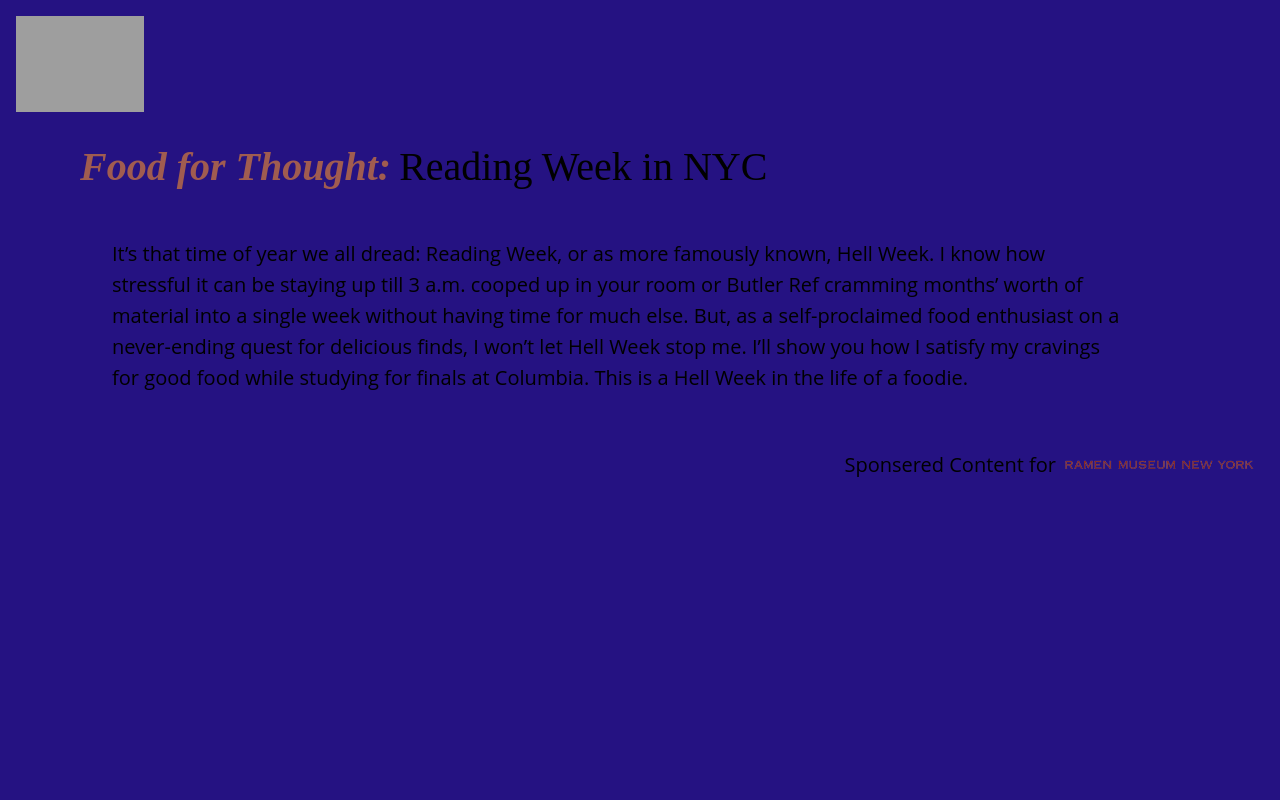
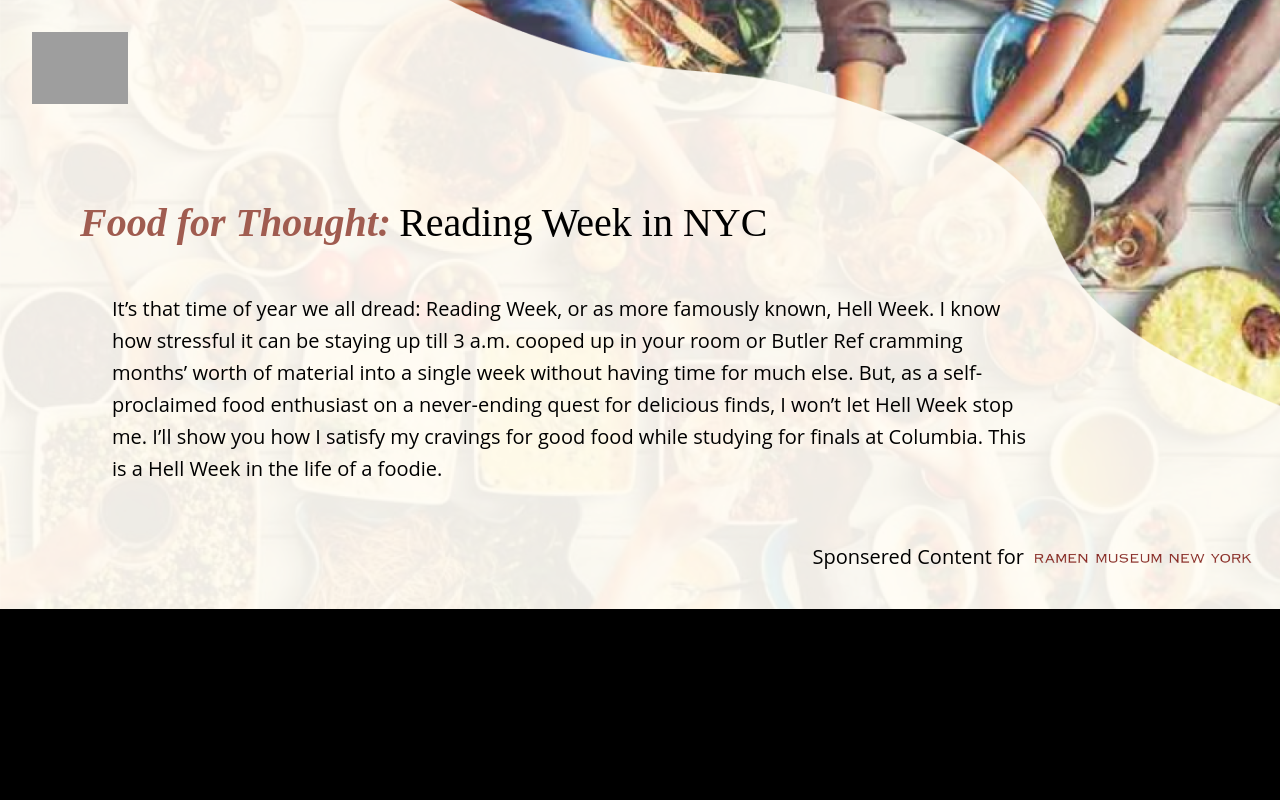
Before and after one commit to spectatorpublishing/ramen-museum, a React (Create React App) app: page / in a window 1280 px wide. Shown: the top 800 px of the page. Built offline with nearby package versions, Linux system fonts and the light colour scheme; grey boxes are pictures that could not be loaded.

Commit message:
fixed
- what about tablet size? awkward when half screen desktop too
- not open sans

```diff
--- a/src/containers/Home.js
+++ b/src/containers/Home.js
@@ -1,24 +1,22 @@
 import React from 'react';
 import styled from 'styled-components';
 
+import foodBackground from '../images/top_background.png'
 import vector from '../images/top_overlay_vector.png'
 import ramenLogo from '../images/ramen_museum_logo.png'
 
 import { device } from '../device';
 
 const Wrapper1 = styled.div`
-    background-image: url(https://s3-alpha-sig.figma.com/img/1a28/895d/fcc125d44e25b4b14f1c759cf674fa5b?Expires=1623024000&Signature=ccjo2IDnSKLKgNyROBKNKET4oX13O8xSzaN7viLtUuTEpD9dtnu~1fUa4L4u94Ky5WzAPTudstz0EMq3p8ANyLaUx4V9cBv22ESpOhEPZX22eEPMG6rAdllBbKE4zKj8gdvf-NZ0kqcvnOBJPC3MANcTLFSFJwh~2SP59RzKbTqlMczCVSWX33I-S~WdjWQAcm4ST3tkNgLHsyvBvkCKxeehcbS~uEReUmJHJpeIFLwPnzsp288AtiTURXZTXxB4fg2m-g4QN9S4p4V277cBBLVGKsmtar-UXwCAr0BniOdPZg1wUPDTUzrWz1tCS7AkaS8LXItAkaMLxczdnKgxUg__&Key-Pair-Id=APKAINTVSUGEWH5XD5UA);
-
-
-    background-position: center;
-    height: 750px;
+    background-image: url(${foodBackground});
+    background-position: left;
+    background-repeat: no-repeat;
+    background-size: cover;
 
     @media ${device.tablet} {
-        height: 175vh;
     }
 
     @media ${device.laptopS} {
-        background: #251282;
     }
 `;
 
@@ -27,7 +25,9 @@ const TextWrapper = styled.div`
     flex-direction: column;
 
     background-image: url(${vector});
-    background-position: center;
+    background-position: left;
+    background-repeat: no-repeat;
+    background-size: cover;
 
     margin: auto;
     padding: 1rem;
@@ -36,7 +36,6 @@ const TextWrapper = styled.div`
 
     @media ${device.laptopS} {
         margin-left: 0;
-        background: none;
         padding: 0;
         width: inherit;
     }
@@ -44,8 +43,7 @@ const TextWrapper = styled.div`
 
 const SBSLogo = styled.div`
     display: flex;
-    padding: 1rem;
-    padding-bottom: 1rem;
+    padding: 2rem;
     justify-content: left;
 
     @media ${device.laptopS} {
@@ -55,14 +53,16 @@ const SBSLogo = styled.div`
 `;
 
 const SBSLogoImg = styled.img`
-    width: 8rem;
+    width: 6rem;
 `;
 
 const Title = styled.div`
     display: flex;
     align-self: flex-start;
+    padding-left: 5rem;
+    padding-right: 15rem;
+    padding-top: 4rem;
 
-    padding-left: 5rem;
 `;
 
 
@@ -71,8 +71,7 @@ const LeftTitle = styled.h1`
     font-family: Bitter;
     font-style: italic;
     font-weight: bold;
-    font-size: 40px;
-    line-height: 48px;
+    font-size: 2.5rem;
 
     @media ${device.tablet} {
     }
@@ -89,8 +88,7 @@ const RightTitle = styled.h1`
     font-family: Bitter;
     font-style: normal;
     font-weight: 500;
-    font-size: 40px;
-    line-height: 48px;
+    font-size: 2.5rem;
 
     padding-left: 0.5rem;
 
@@ -111,7 +109,7 @@ const IntroWrapper = styled.div`
     align-self: flex-start;
 
     padding-left: 7rem;
-    padding-right: 10rem;
+    padding-right: 15rem;
 
     @media ${device.tablet} {
     }
@@ -128,11 +126,11 @@ const IntroWrapper = styled.div`
 const MainText = styled.p`
     color: black;
 
-    font-family: Open Sans;
+    font-family: 'Open Sans';
     font-style: normal;
     font-weight: normal;
-    font-size: 20px;
-    line-height: 31px;
+    font-size: 1.25rem;
+    line-height: 2rem;
 
     @media ${device.tablet} {
     }
@@ -161,7 +159,7 @@ const Sponsered = styled.div`
 `;
 
 const RamenLogoImg = styled.img`
-    width: 13rem;
+    width: 15rem;
     padding-top: 1.5rem;
 `;
 
```
Also changed, not shown: src/containers/home_old.js (+18 -19 lines).
